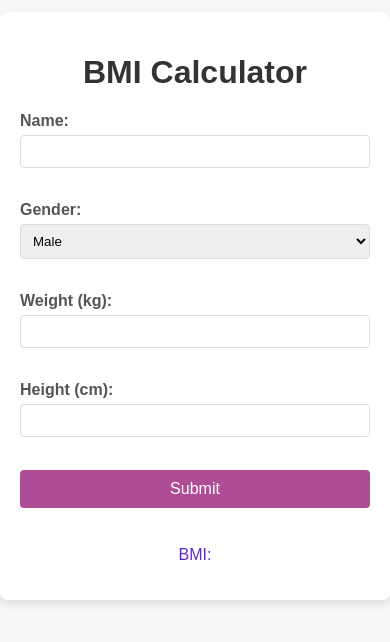
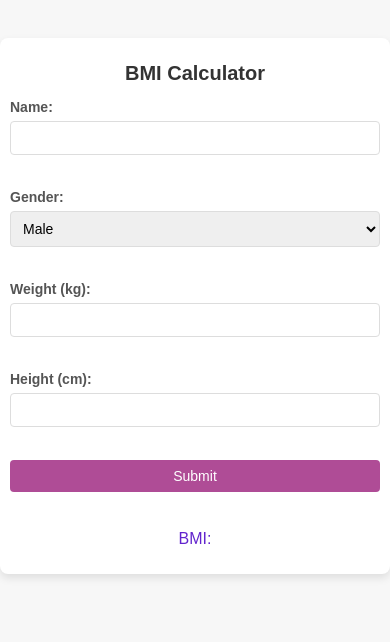
Before and after one commit to jhoseobii/bmi-calc, a plain HTML site: page index.html in a window 390 px wide. Shown: the part 116-758 px from the top of the page. Drawn offline with Linux system fonts and the light colour scheme.

Commit message:
Update index.html

```diff
--- a/index.html
+++ b/index.html
@@ -5,6 +5,30 @@
     <meta name="viewport" content="width=device-width, initial-scale=1.0">
     <title>BMI Calculator</title>
     <link rel="stylesheet" href="style.css">
+    <style>
+        /* Responsive styling for smaller screens */
+        @media only screen and (max-width: 600px) {
+            .container {
+                padding: 10px;
+            }
+
+            h1 {
+                font-size: 20px;
+            }
+
+            label, input, select, button {
+                font-size: 14px;
+            }
+
+            button {
+                padding: 8px;
+            }
+
+            #result p {
+                font-size: 16px;
+            }
+        }
+    </style>
 </head>
 <body>
     <div class="container">
```
